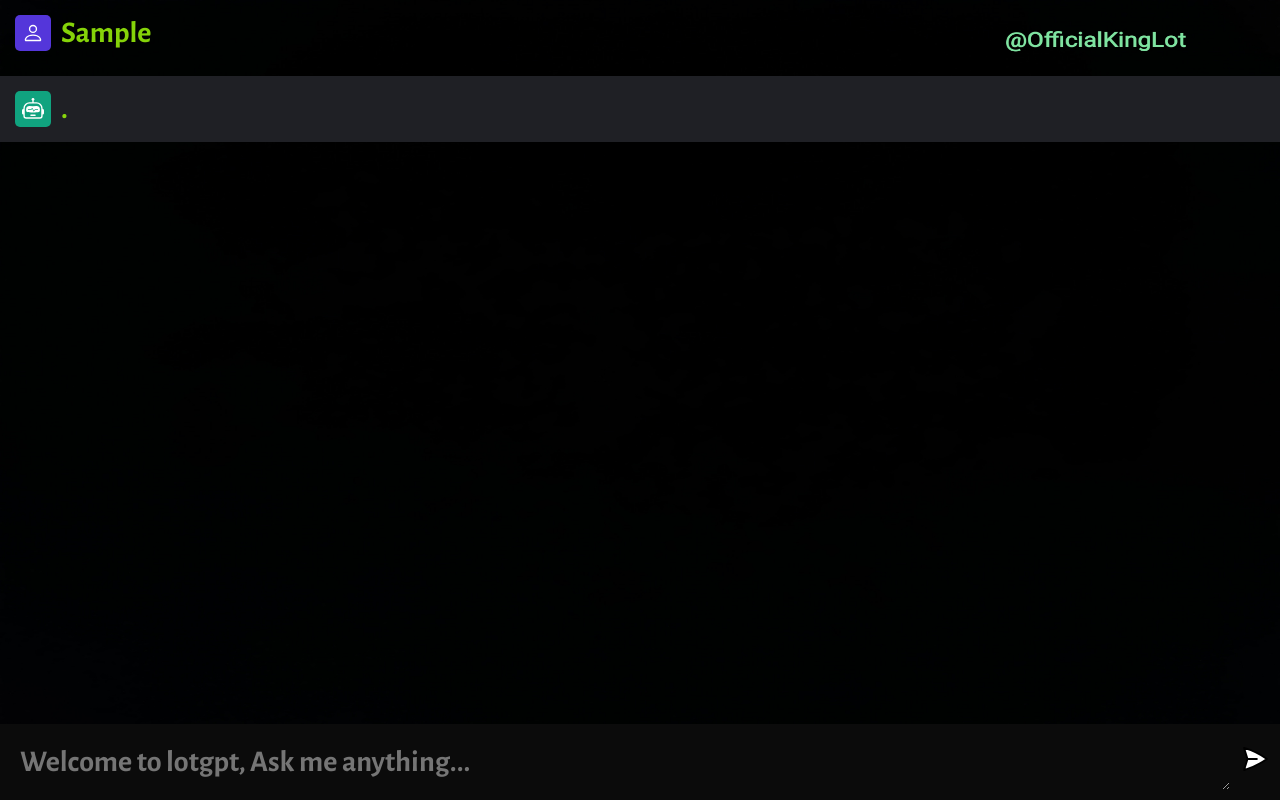
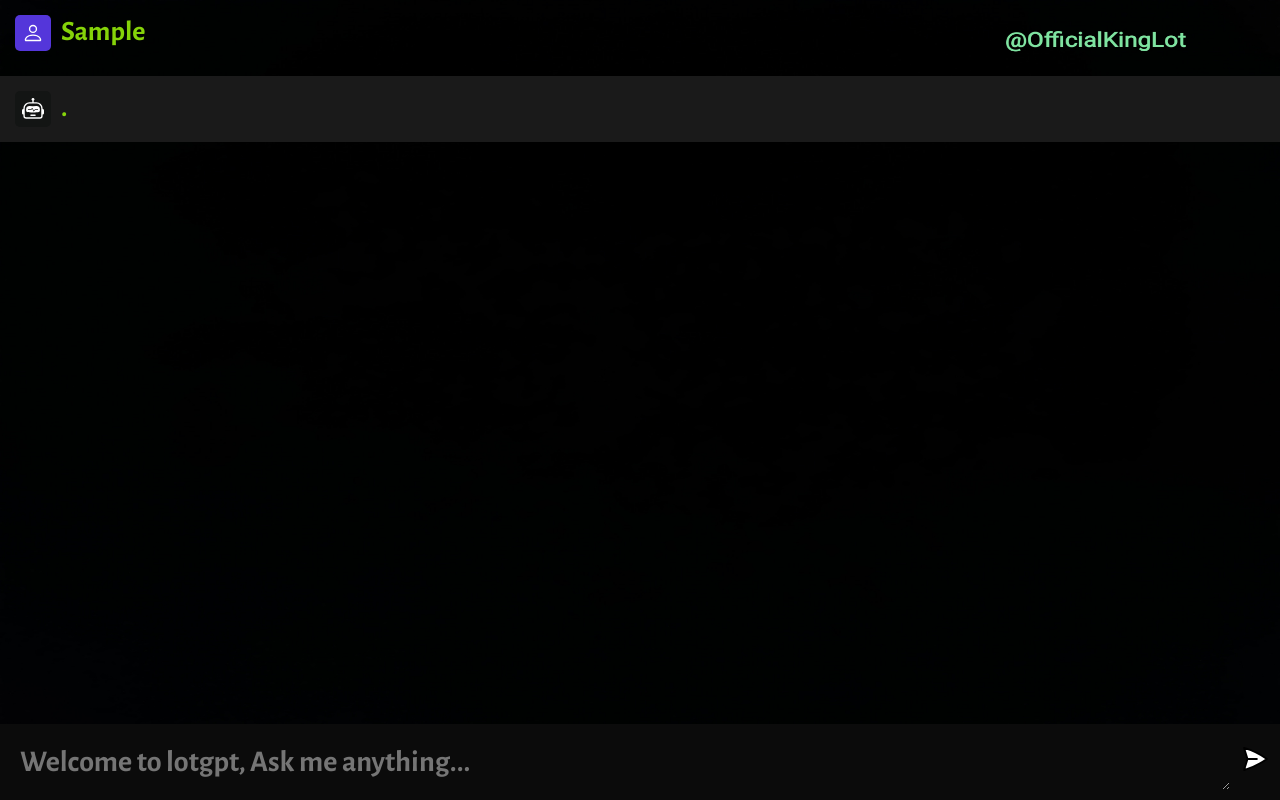
Before and after one commit to officialkinglot/Lotgpt, a website built with Vite: page client/index.html in a window 1280 px wide. Both pictures are taken after typing "Sample" into the empty fields and a click on the button 1255 px from the left and 762 px from the top of the page. Built offline with nearby package versions, Linux system fonts and the light colour scheme; no server answers.

Commit message:
update the css

```diff
--- a/client/style.css
+++ b/client/style.css
@@ -7,10 +7,6 @@
   font-family: "Alegreya Sans", sans-serif;
   font-size: larger;
   font-weight: bold;
-
-
-
-
 }
 
 body {
@@ -21,7 +17,6 @@ body {
   width: 100vw;
   height: 100vh;
   background: #343541;
-
   display: flex;
   flex-direction: column;
   align-items: center;
@@ -36,14 +31,11 @@ body {
   height: 100%;
   overflow-y: scroll;
   scroll-behavior: auto;
-
   display: flex;
   flex-direction: column;
-  gap: 10px;
-
+  gap:10px;
   -ms-overflow-style: none;
   scrollbar-width:auto;
-
   padding-bottom: 20px;
   scroll-behavior: smooth;
 }
@@ -59,55 +51,47 @@ body {
 }
 
 .ai {
-  background: #1f2025;
+  background: #1a1a1a;
 }
 
 .chat {
   width: 100%;
   max-width: 1280px;
   margin: 0 auto;
-
   display: flex;
   flex-direction: row;
   align-items: flex-start;
-  gap: 10px;
+  gap:10px;
 }
 
 .profile {
   width: 36px;
   height: 36px;
   border-radius: 5px;
-
   background: #5436DA;
-
   display: flex;
   justify-content: center;
   align-items: center;
 }
 
 .ai .profile {
-  background: #10a37f;
+  background: #131514;
 }
 
 .profile img {
-  width: 60%;
-  height: 60%;
-  object-fit: contain;
+  width:60%;
+  height:60%;
+  object-fit:contain;
 }
 
-.message {
+.message{
   flex: 1;
-
   color: #93e90ae7;
-  font-size: 30px;
+  font-size: 28px;
   font-weight: bold;
-
-  max-width: 100%;
+  max-width:100%;
   overflow-x: scroll;
-
-
   white-space: pre-wrap;
-
   -ms-overflow-style: none;
   scrollbar-width: none;
 }
@@ -123,15 +107,15 @@ form {
   margin: 0 auto;
   padding: 10px;
   background: #0b0b0b;
-
   display: flex;
   flex-direction: row;
-  gap: 10px;
-  scroll-behavior: auto;
+  gap:10px;
+  scroll-behavior:auto;
+  cursor: pointer;
 }
 
 textarea {
-  width: 100%;
+  width:100%;
   scroll-behavior: auto;
   color: #ffffff;
   font-size:30px;
@@ -146,7 +130,8 @@ button {
   outline: 0;
   border: 0;
   cursor: pointer;
-  background: transparent;
+  background:transparent;
+  cursor:pointer;
 }
 
 form img {
```
